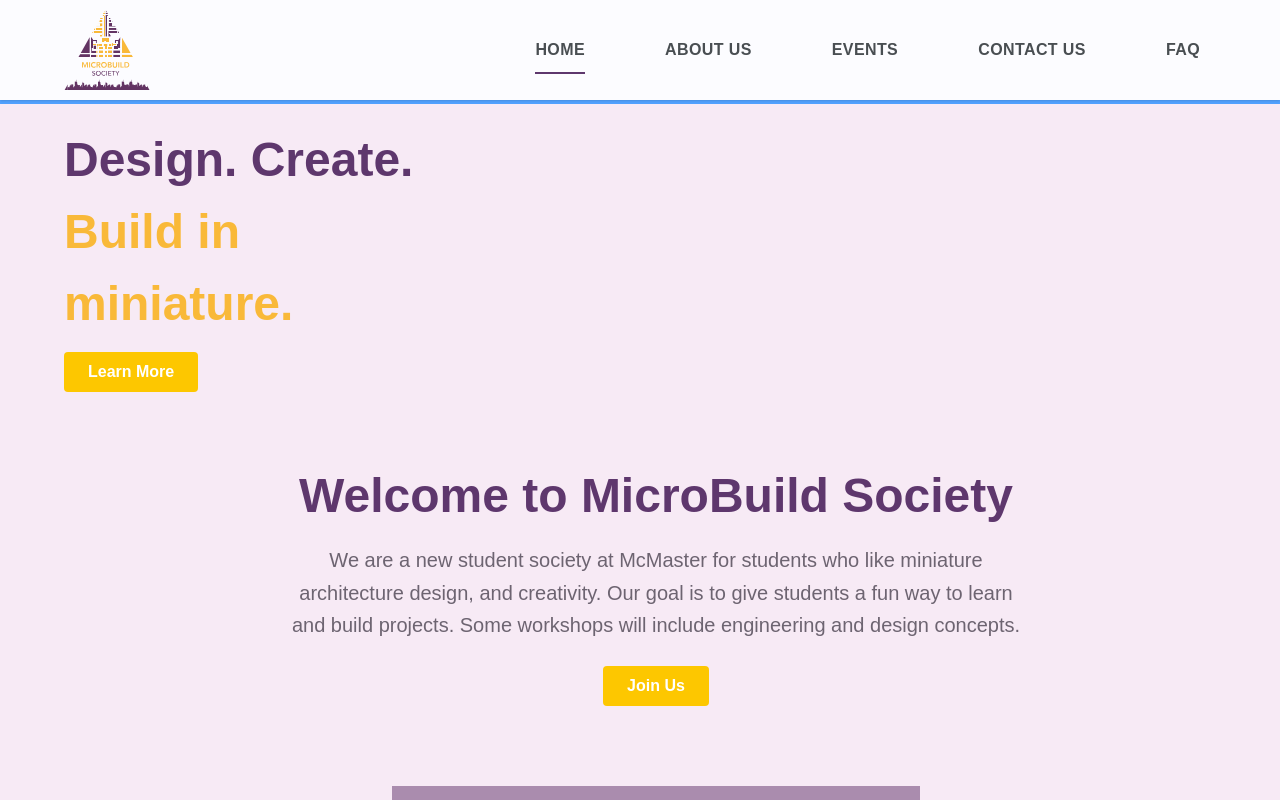
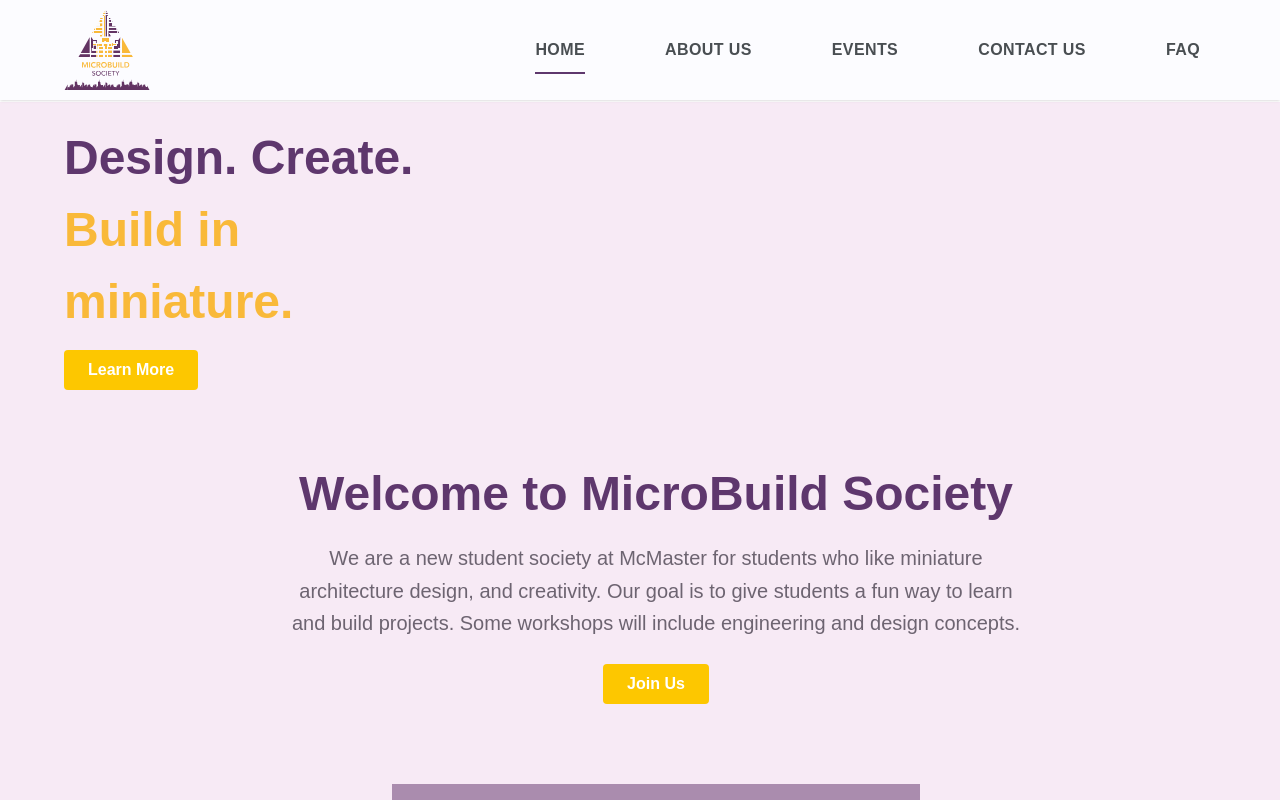
Before and after one commit to MicroBuild-Society-McMaster/microbuild-website, a Next.js app: page / in a window 1280 px wide. Shown: the top 800 px of the page. Built offline with nearby package versions, Linux system fonts and the light colour scheme; a web font is replaced by a local one.

Commit message:
Removed blue strip across header

```diff
--- a/app/page.tsx
+++ b/app/page.tsx
@@ -1,6 +1,6 @@
 export default function Home() {
   return (
-    <main className="bg-[#f7eaf5] min-h-screen p-8 border-t-4 border-blue-400">
+    <main className="bg-[#f7eaf5] min-h-screen p-8 border-t-2 border-white">
       <div style={{ paddingLeft: '2rem' }}>
         <h1 className="text-5xl font-bold mb-6" style={{ color: '#5E376D' }}>Design. Create.</h1>
         <h1 className="text-5xl font-bold mb-6" style={{ color: '#F9B939' }}>Build in</h1>
```
